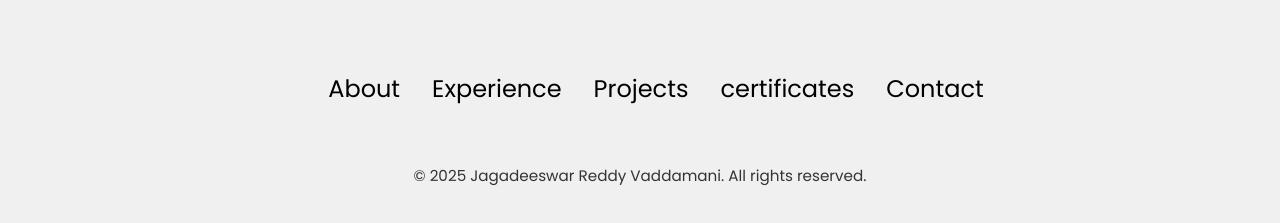
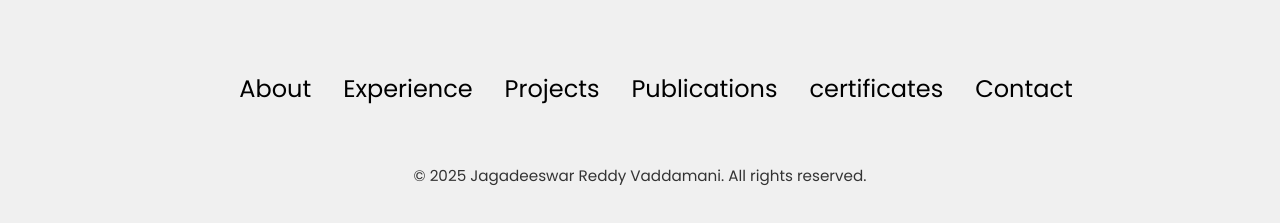
Before and after one commit to Jagadesh8963/portfolio, a plain HTML site: page index.html in a window 1280 px wide. Shown: the part 6106-6329 px from the top of the page. Drawn offline with nearby package versions, Linux system fonts and the light colour scheme.

Commit message:
update header and footer

```diff
--- a/index.html
+++ b/index.html
@@ -536,6 +536,7 @@
             <li><a href="#about">About</a></li>
             <li><a href="#experience">Experience</a></li>
             <li><a href="#projects">Projects</a></li>
+            <li><a href="#publications">Publications</a></li>
             <li><a href="#certificates">certificates</a></li>
             <li><a href="#contact">Contact</a></li>
           </ul>
```
